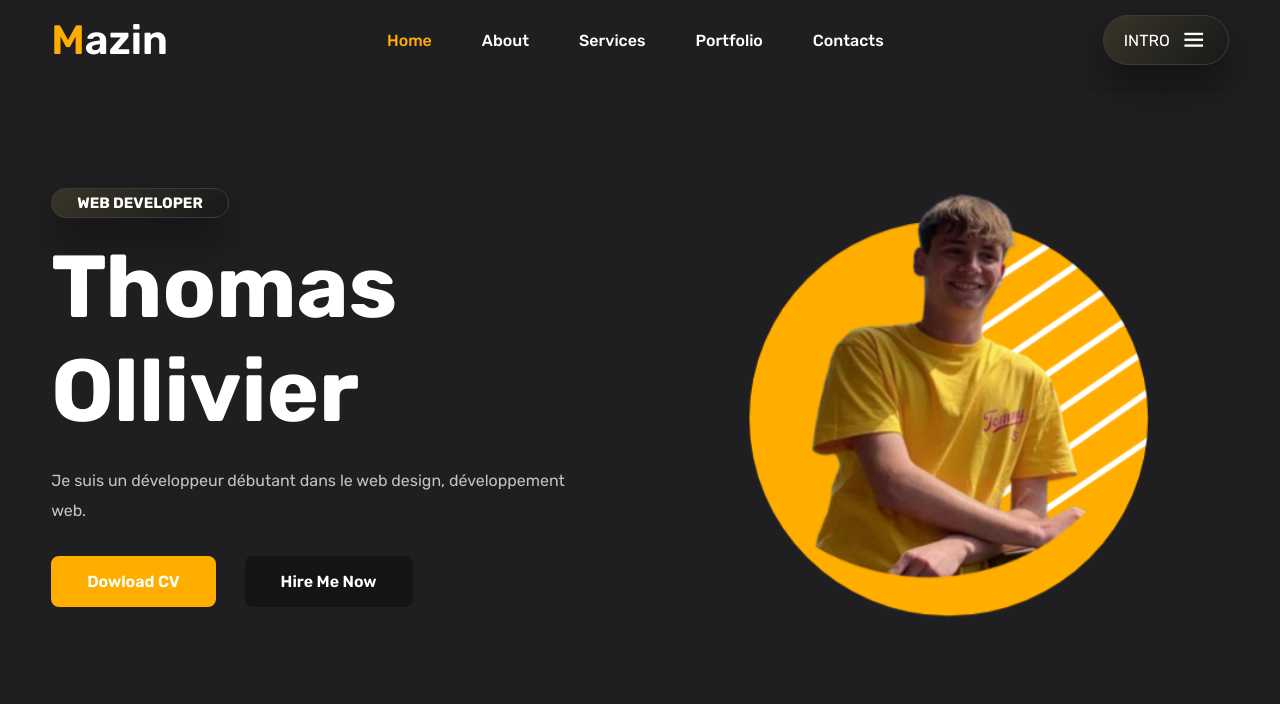
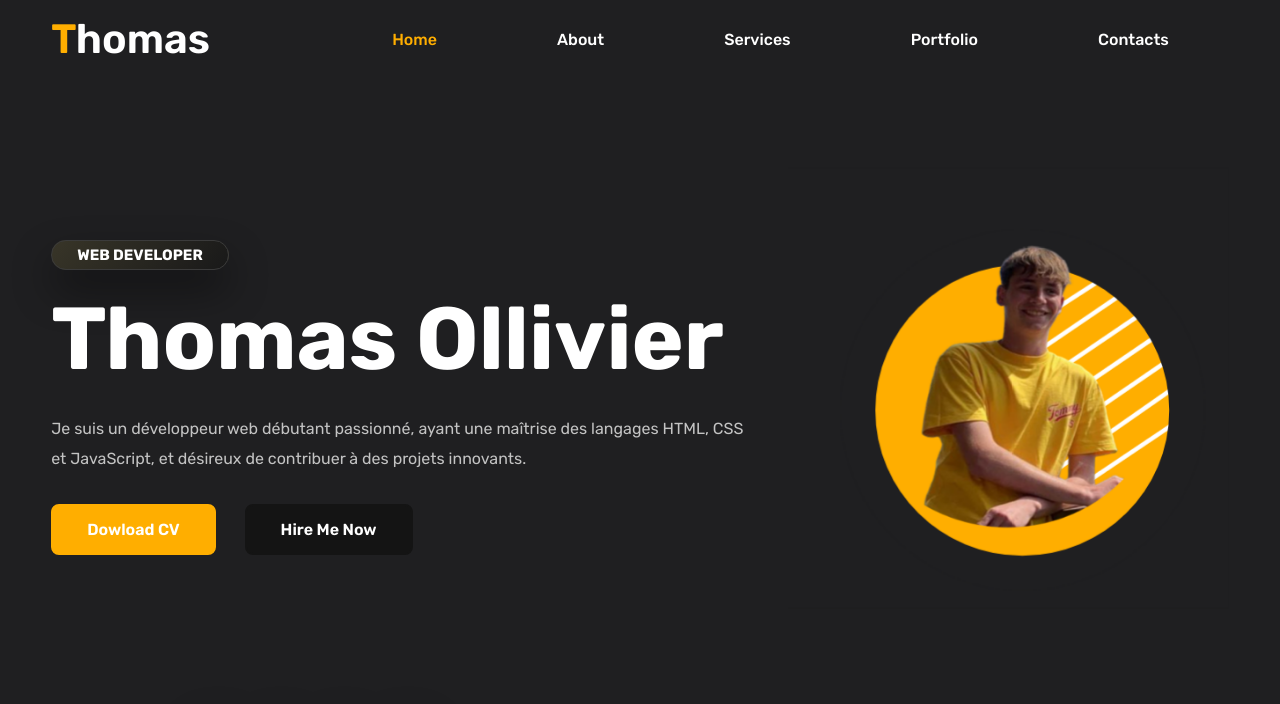
Before and after one commit to Ollivierthomas/portfolio.github.io, a plain HTML site: page index.html in a window 1280 px wide. Shown: the top 704 px of the page. Drawn offline with nearby package versions, Linux system fonts and the light colour scheme.

Commit message:
modified:   index.html 	modified:   styles.css

```diff
--- a/index.html
+++ b/index.html
@@ -19,7 +19,7 @@
 
     <!--header section-->
     <header>
-        <a href="#" class="logo"><span>M</span>azin</a>
+        <a href="#" class="logo"><span>T</span>homas</a>
 
         <ul class="navbar">
             <li><a href="#" class="active">Home</a></li>
@@ -40,7 +40,7 @@
         <div class="home-text">
             <span>Web Developer</span>
             <h1>Thomas Ollivier</h1>
-            <p>Je suis un développeur débutant dans le web design, développement web.</p>
+            <p>Je suis un développeur web débutant passionné, ayant une maîtrise des langages HTML, CSS et JavaScript, et désireux de contribuer à des projets innovants.</p>
             <div class="main-btn">
                 <a href="#" class="btn">Dowload CV</a>
                 <a href="#" class="btn two">Hire Me Now</a>
--- a/styles.css
+++ b/styles.css
@@ -54,7 +54,7 @@ header {
     font-size: var(--p-font);
     font-weight: 500;
     color: var(--text-color);
-    margin: 0 25px;
+    margin: 0 60px;
     transition: all ease .50s;
 }
 
@@ -72,7 +72,7 @@ header {
     border: 1px solid #3b3b3b;
     padding: 10px 20px;
     border-radius: 100px;
-    display: flex;
+    display: none;
     align-items: center;
     cursor: pointer;
 }
```
